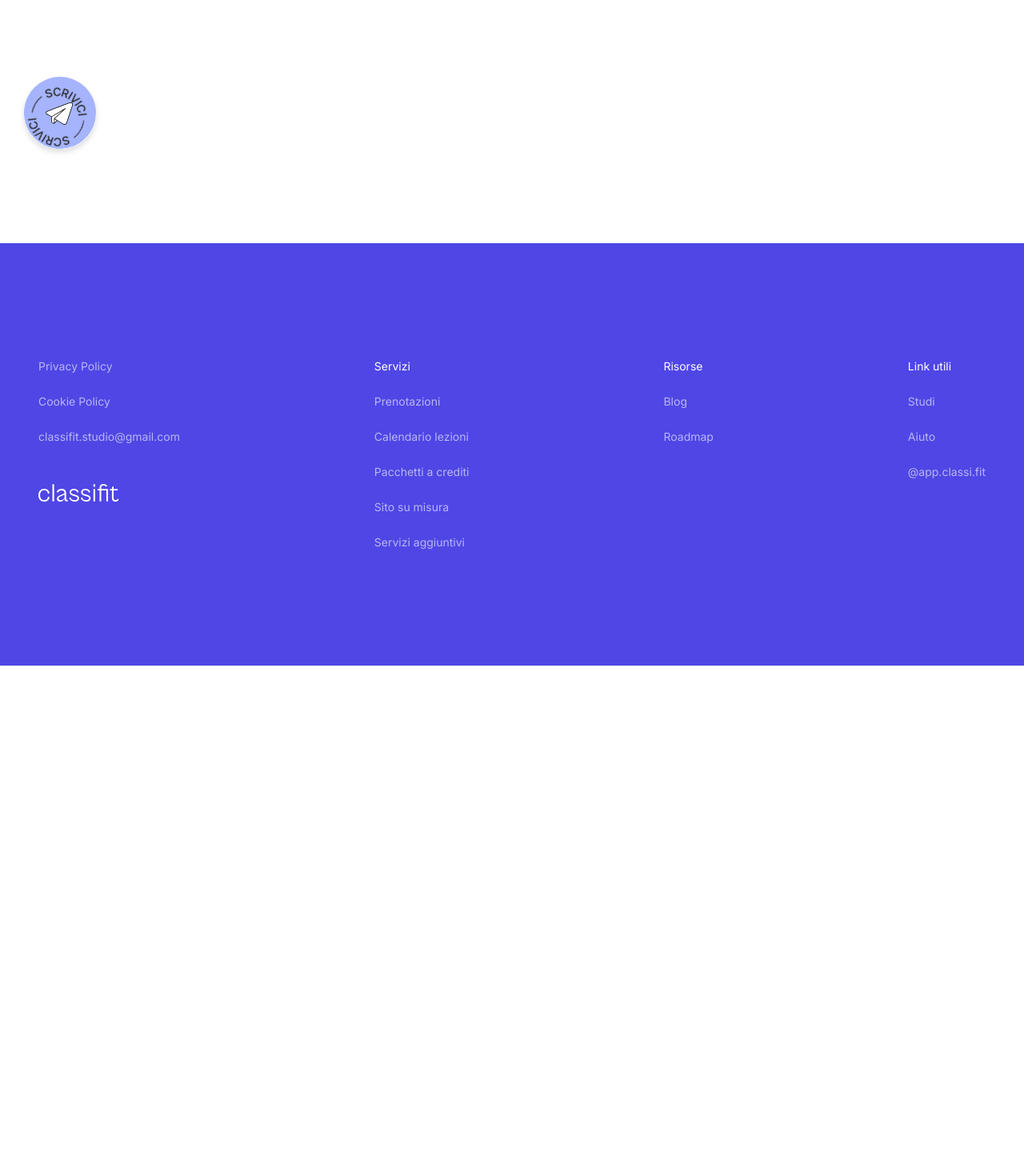
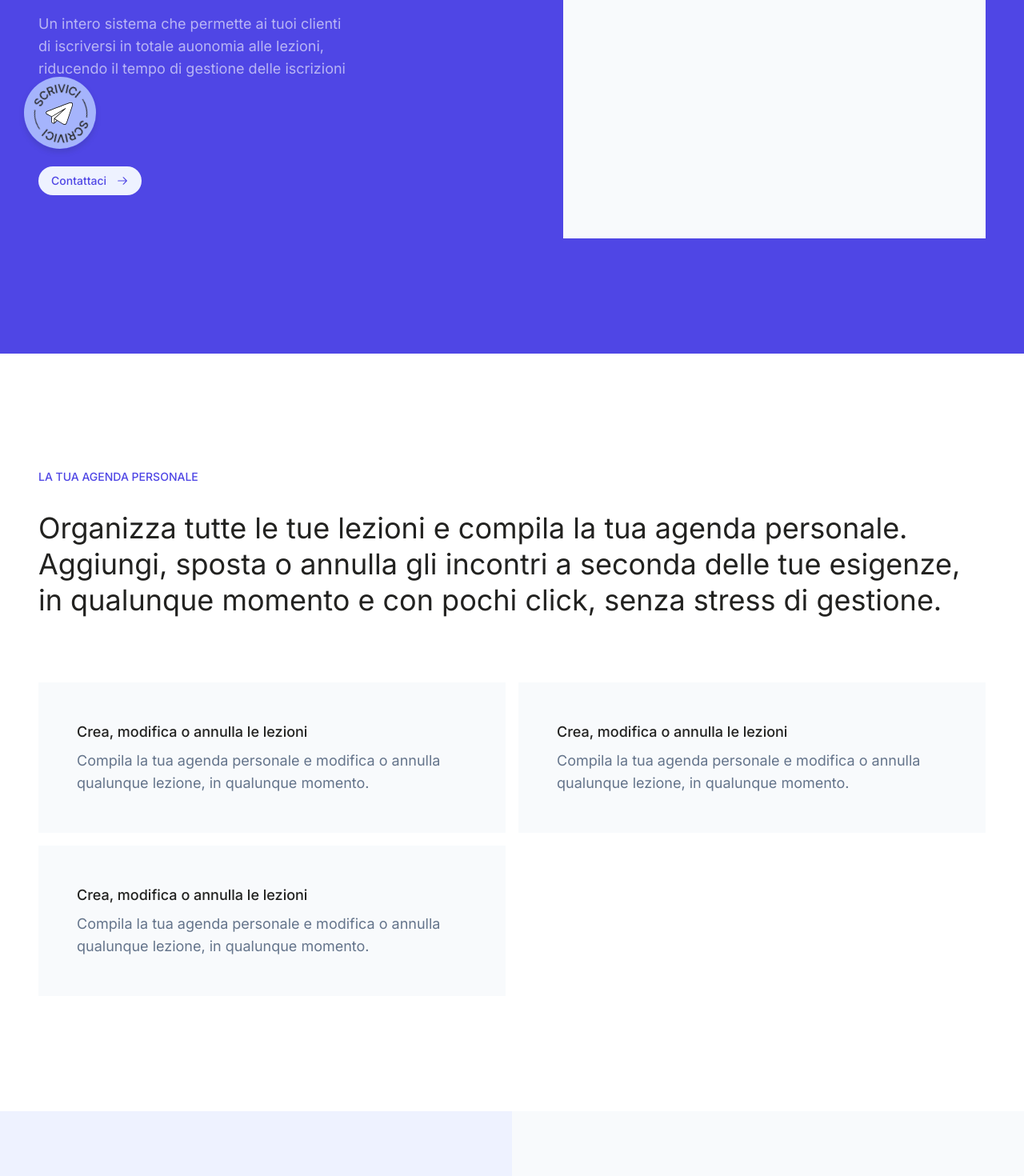
Before and after one commit to classifit/classifit-website, a Next.js app: page /servizi/calendario in a window 1280 px wide. Before the commit this address had no page. Shown: the part 580-2050 px from the top of the page at 80% size. Before the commit the page ends 1412 px from the top, so only its background shows below. Built offline with nearby package versions, Linux system fonts and the light colour scheme.

Commit message:
services pages and navbar link

```diff
--- a/app/globals.css
+++ b/app/globals.css
@@ -101,6 +101,9 @@
   section {
     @apply px-12 py-36 max-w-[1280px] mx-auto
   }
+  .menu-link {
+    @apply select-none text-primary-foreground opacity-60 hover:opacity-100 text-sm transition-opacity ease-in-out duration-200
+  }
   ::selection {
     @apply bg-ring text-dark
   }
--- /dev/null
+++ b/app/servizi/calendario/page.tsx
@@ -0,0 +1,43 @@
+import DoubleImages from "@/components/sections/double-img";
+import ServiceAbout from "@/components/sections/services/service-about";
+import ServiceTitle from "@/components/sections/services/service-title";
+import ServiceCard from "@/components/ui/service-card";
+
+export default function Bookings() {
+  return (
+    <>
+      <ServiceTitle
+        subtitle="Calendario lezioni"
+        title="Prenotazioni in autonomia per i tuoi clienti"
+        description="Un intero sistema che permette ai tuoi clienti di iscriversi in totale auonomia alle lezioni, riducendo il tempo di gestione delle iscrizioni a zero."
+      />
+      <ServiceAbout
+        subtitle="La tua agenda personale"
+        title="Organizza tutte le tue lezioni e compila la tua agenda personale. Aggiungi, sposta o annulla gli incontri a seconda delle tue esigenze, in qualunque momento e con pochi click, senza stress di gestione."
+      />
+      <div className="bg-light text-light-foreground">
+        <div className="px-12 max-w-[1280px] mx-auto pt-10 pb-36 grid grid-cols-12 gap-4">
+          <div className="col-span-6">
+            <ServiceCard
+              title="Crea, modifica o annulla le lezioni"
+              description="Compila la tua agenda personale e modifica o annulla qualunque lezione, in qualunque momento."
+            />
+          </div>
+          <div className="col-span-6">
+            <ServiceCard
+              title="Crea, modifica o annulla le lezioni"
+              description="Compila la tua agenda personale e modifica o annulla qualunque lezione, in qualunque momento."
+            />
+          </div>
+          <div className="col-span-6">
+            <ServiceCard
+              title="Crea, modifica o annulla le lezioni"
+              description="Compila la tua agenda personale e modifica o annulla qualunque lezione, in qualunque momento."
+            />
+          </div>
+        </div>
+      </div>
+      <DoubleImages />
+    </>
+  );
+}
--- /dev/null
+++ b/app/servizi/pacchetti/page.tsx
@@ -0,0 +1,43 @@
+import DoubleImages from "@/components/sections/double-img";
+import ServiceAbout from "@/components/sections/services/service-about";
+import ServiceTitle from "@/components/sections/services/service-title";
+import ServiceCard from "@/components/ui/service-card";
+
+export default function Bookings() {
+  return (
+    <>
+      <ServiceTitle
+        subtitle="Pacchetti a crediti"
+        title="Prenotazioni in autonomia per i tuoi clienti"
+        description="Un intero sistema che permette ai tuoi clienti di iscriversi in totale auonomia alle lezioni, riducendo il tempo di gestione delle iscrizioni a zero."
+      />
+      <ServiceAbout
+        subtitle="La tua agenda personale"
+        title="Organizza tutte le tue lezioni e compila la tua agenda personale. Aggiungi, sposta o annulla gli incontri a seconda delle tue esigenze, in qualunque momento e con pochi click, senza stress di gestione."
+      />
+      <div className="bg-light text-light-foreground">
+        <div className="px-12 max-w-[1280px] mx-auto pt-10 pb-36 grid grid-cols-12 gap-4">
+          <div className="col-span-6">
+            <ServiceCard
+              title="Crea, modifica o annulla le lezioni"
+              description="Compila la tua agenda personale e modifica o annulla qualunque lezione, in qualunque momento."
+            />
+          </div>
+          <div className="col-span-6">
+            <ServiceCard
+              title="Crea, modifica o annulla le lezioni"
+              description="Compila la tua agenda personale e modifica o annulla qualunque lezione, in qualunque momento."
+            />
+          </div>
+          <div className="col-span-6">
+            <ServiceCard
+              title="Crea, modifica o annulla le lezioni"
+              description="Compila la tua agenda personale e modifica o annulla qualunque lezione, in qualunque momento."
+            />
+          </div>
+        </div>
+      </div>
+      <DoubleImages />
+    </>
+  );
+}
--- /dev/null
+++ b/app/servizi/servizi-aggiuntivi/page.tsx
@@ -0,0 +1,43 @@
+import DoubleImages from "@/components/sections/double-img";
+import ServiceAbout from "@/components/sections/services/service-about";
+import ServiceTitle from "@/components/sections/services/service-title";
+import ServiceCard from "@/components/ui/service-card";
+
+export default function Bookings() {
+  return (
+    <>
+      <ServiceTitle
+        subtitle="Servizi aggiuntivi"
+        title="Prenotazioni in autonomia per i tuoi clienti"
+        description="Un intero sistema che permette ai tuoi clienti di iscriversi in totale auonomia alle lezioni, riducendo il tempo di gestione delle iscrizioni a zero."
+      />
+      <ServiceAbout
+        subtitle="La tua agenda personale"
+        title="Organizza tutte le tue lezioni e compila la tua agenda personale. Aggiungi, sposta o annulla gli incontri a seconda delle tue esigenze, in qualunque momento e con pochi click, senza stress di gestione."
+      />
+      <div className="bg-light text-light-foreground">
+        <div className="px-12 max-w-[1280px] mx-auto pt-10 pb-36 grid grid-cols-12 gap-4">
+          <div className="col-span-6">
+            <ServiceCard
+              title="Crea, modifica o annulla le lezioni"
+              description="Compila la tua agenda personale e modifica o annulla qualunque lezione, in qualunque momento."
+            />
+          </div>
+          <div className="col-span-6">
+            <ServiceCard
+              title="Crea, modifica o annulla le lezioni"
+              description="Compila la tua agenda personale e modifica o annulla qualunque lezione, in qualunque momento."
+            />
+          </div>
+          <div className="col-span-6">
+            <ServiceCard
+              title="Crea, modifica o annulla le lezioni"
+              description="Compila la tua agenda personale e modifica o annulla qualunque lezione, in qualunque momento."
+            />
+          </div>
+        </div>
+      </div>
+      <DoubleImages />
+    </>
+  );
+}
--- /dev/null
+++ b/app/servizi/sito-su-misura/page.tsx
@@ -0,0 +1,43 @@
+import DoubleImages from "@/components/sections/double-img";
+import ServiceAbout from "@/components/sections/services/service-about";
+import ServiceTitle from "@/components/sections/services/service-title";
+import ServiceCard from "@/components/ui/service-card";
+
+export default function Bookings() {
+  return (
+    <>
+      <ServiceTitle
+        subtitle="Sito su misura"
+        title="Prenotazioni in autonomia per i tuoi clienti"
+        description="Un intero sistema che permette ai tuoi clienti di iscriversi in totale auonomia alle lezioni, riducendo il tempo di gestione delle iscrizioni a zero."
+      />
+      <ServiceAbout
+        subtitle="La tua agenda personale"
+        title="Organizza tutte le tue lezioni e compila la tua agenda personale. Aggiungi, sposta o annulla gli incontri a seconda delle tue esigenze, in qualunque momento e con pochi click, senza stress di gestione."
+      />
+      <div className="bg-light text-light-foreground">
+        <div className="px-12 max-w-[1280px] mx-auto pt-10 pb-36 grid grid-cols-12 gap-4">
+          <div className="col-span-6">
+            <ServiceCard
+              title="Crea, modifica o annulla le lezioni"
+              description="Compila la tua agenda personale e modifica o annulla qualunque lezione, in qualunque momento."
+            />
+          </div>
+          <div className="col-span-6">
+            <ServiceCard
+              title="Crea, modifica o annulla le lezioni"
+              description="Compila la tua agenda personale e modifica o annulla qualunque lezione, in qualunque momento."
+            />
+          </div>
+          <div className="col-span-6">
+            <ServiceCard
+              title="Crea, modifica o annulla le lezioni"
+              description="Compila la tua agenda personale e modifica o annulla qualunque lezione, in qualunque momento."
+            />
+          </div>
+        </div>
+      </div>
+      <DoubleImages />
+    </>
+  );
+}
--- a/components/sections/homepage/hero.tsx
+++ b/components/sections/homepage/hero.tsx
@@ -1,5 +1,6 @@
 import { ArrowRightIcon } from "@radix-ui/react-icons";
 import { Button } from "../../ui/button";
+import Link from "next/link";
 
 export default function Hero() {
   return (
@@ -14,7 +15,12 @@ export default function Hero() {
           tua presenza online - Tutto con la stessa piattaforma
         </p>
         <div className="py-10" />
-        <Button variant="secondary">Contattaci - Senza impegno<ArrowRightIcon className="ml-3 h-4 w-4" /></Button>
+        <Link href="#">
+          <Button variant="secondary">
+            Contattaci - Senza impegno
+            <ArrowRightIcon className="ml-3 h-4 w-4" />
+          </Button>
+        </Link>
       </div>
     </div>
   );
--- a/components/sections/navbar.tsx
+++ b/components/sections/navbar.tsx
@@ -1,5 +1,4 @@
 import Image from "next/image";
-import MenuItem from "../ui/menu-item";
 import {
   DropdownMenu,
   DropdownMenuContent,
@@ -12,14 +11,16 @@ import {
   TimerIcon,
   ArchiveIcon,
   StarIcon,
-  ArrowRightIcon
+  ArrowRightIcon,
 } from "@radix-ui/react-icons";
 import { Button } from "../ui/button";
+import Link from "next/link";
 
 export default function Navbar() {
   return (
     <nav className="flex items-center justify-between max-w-[1280px] px-12 py-6 bg-primary mx-auto">
       <div className="flex items-center gap-12">
+        <Link href="/">
           <Image
             src="/classifit.svg"
             width="101"
@@ -27,34 +28,47 @@ export default function Navbar() {
             alt="Logo orizzontale di Classifit"
             priority
           />
+        </Link>
         <DropdownMenu>
           <DropdownMenuTrigger className="opacity-60 hover:opacity-100 text-sm">
             Servizi
           </DropdownMenuTrigger>
           <DropdownMenuContent className="mt-1">
-            <DropdownMenuItem className="group">
+            <Link href="/servizi/prenotazioni">
+              <DropdownMenuItem className="group cursor-pointer">
                 <TimerIcon className="mr-3 h-4 w-4 text-muted-foreground group-hover:text-accent-foreground" />
                 Prenotazioni
               </DropdownMenuItem>
-            <DropdownMenuItem className="group">
+            </Link>
+            <Link href="/servizi/calendario">
+              <DropdownMenuItem className="group cursor-pointer">
                 <CalendarIcon className="mr-3 h-4 w-4 text-muted-foreground group-hover:text-accent-foreground" />
                 Calendario lezioni
               </DropdownMenuItem>
-            <DropdownMenuItem className="group">
+            </Link>
+            <Link href="/servizi/pacchetti">
+              <DropdownMenuItem className="group cursor-pointer">
                 <ArchiveIcon className="mr-3 h-4 w-4 text-muted-foreground group-hover:text-accent-foreground" />
                 Pacchetti a crediti
               </DropdownMenuItem>
-            <DropdownMenuItem className="group">
+            </Link>
+            <Link href="/servizi/sito-su-misura">
+              <DropdownMenuItem className="group cursor-pointer">
                 <DesktopIcon className="mr-3 h-4 w-4 text-muted-foreground group-hover:text-accent-foreground" />
                 Sito su misura
               </DropdownMenuItem>
-            <DropdownMenuItem className="group">
+            </Link>
+            <Link href="/servizi/servizi-aggiuntivi">
+              <DropdownMenuItem className="group cursor-pointer">
                 <StarIcon className="mr-3 h-4 w-4 text-muted-foreground group-hover:text-accent-foreground" />
                 Servizi aggiuntivi
               </DropdownMenuItem>
+            </Link>
           </DropdownMenuContent>
         </DropdownMenu>
-        <MenuItem text="Studi" link="#" />
+        <Link className="menu-link" href="/studi">
+          Studi
+        </Link>
         <DropdownMenu>
           <DropdownMenuTrigger className="opacity-60 hover:opacity-100 text-sm">
             Risorse
@@ -70,12 +84,27 @@ export default function Navbar() {
             </DropdownMenuItem>
           </DropdownMenuContent>
         </DropdownMenu>
-        <MenuItem text="Aiuto" link="#" />
-        <MenuItem text="@app.classi.fit" link="#" />
+        <Link className="menu-link" href="/aiuto">
+          Aiuto
+        </Link>
+        <Link
+          className="menu-link"
+          href="https://www.instagram.com/app.classi.fit/"
+          target="_blank"
+        >
+          @app.classi.fit
+        </Link>
       </div>
       <div className="flex items-center gap-12">
-        <MenuItem text="Accedi" link="#" />
-        <Button variant="secondary">Contattaci<ArrowRightIcon className="ml-3 h-4 w-4" /></Button>
+        <Link className="menu-link" href="#">
+          Accedi
+        </Link>
+        <Link href="mailto:classifit.studio@gmail.com">
+          <Button variant="secondary">
+            Contattaci
+            <ArrowRightIcon className="ml-3 h-4 w-4" />
+          </Button>
+        </Link>
       </div>
     </nav>
   );
```
Lines whose indentation alone changed are shown as unchanged.
